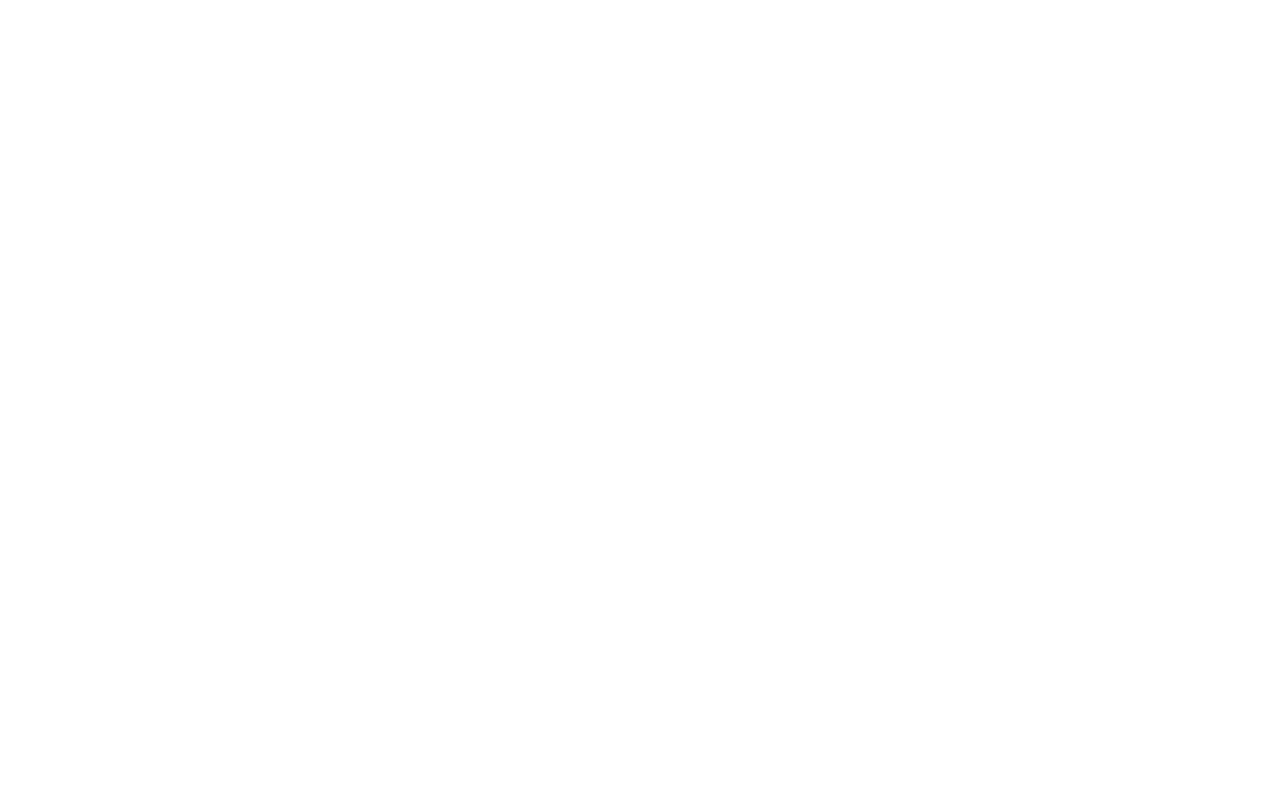
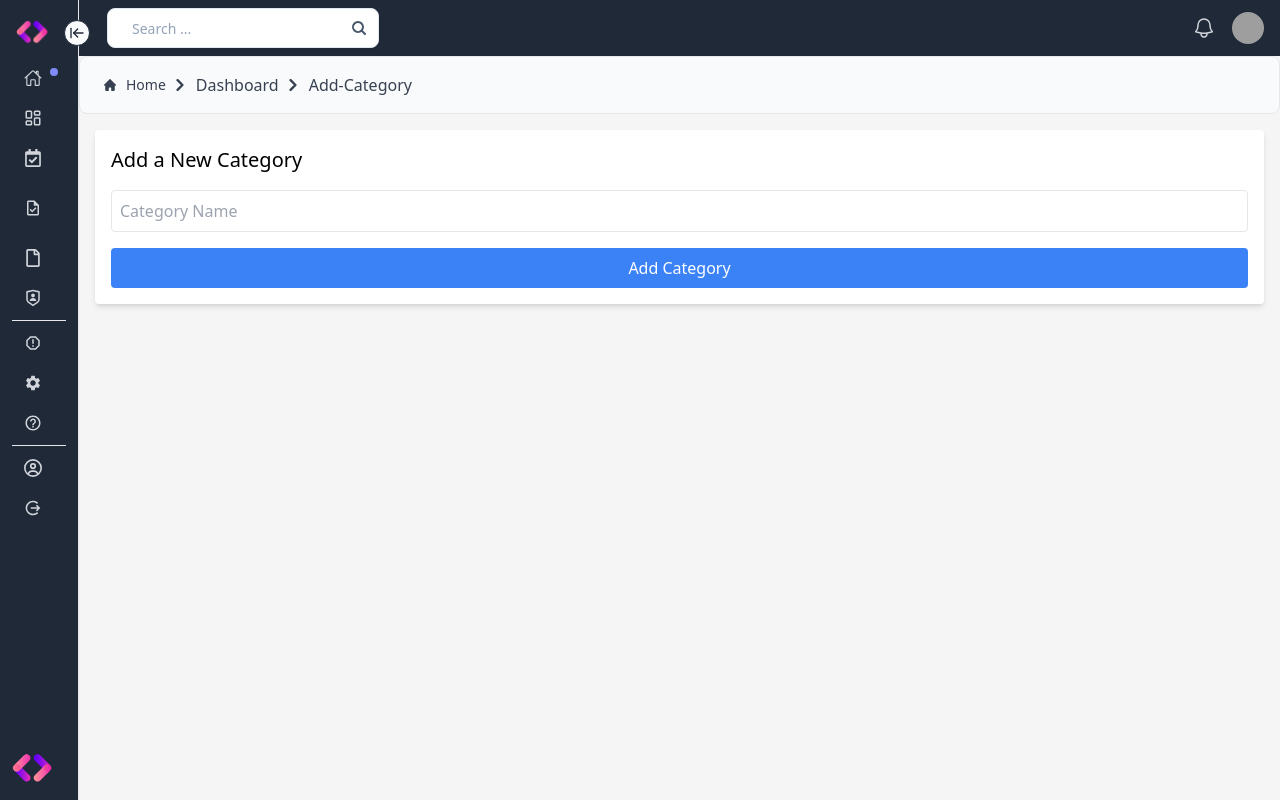
Before and after one commit to itmarko/top-5, a React (Vite) app in the folder client/: page /dashboard/add-Category in a window 1280 px wide. Before the commit this address had no page. Built offline with nearby package versions, Linux system fonts and the light colour scheme; grey boxes are pictures that could not be loaded.

Commit message:
add category page

```diff
--- a/client/index.html
+++ b/client/index.html
@@ -1,13 +1,16 @@
 <!doctype html>
 <html lang="en">
-  <head>
+
+<head>
     <meta charset="UTF-8" />
     <link rel="icon" type="image/svg+xml" href="/vite.svg" />
     <meta name="viewport" content="width=device-width, initial-scale=1.0" />
-    <title>MARKO</title>
-  </head>
-  <body>
+    <title>ManufactureIndia</title>
+</head>
+
+<body>
     <div id="root"></div>
     <script type="module" src="/src/main.jsx"></script>
-  </body>
+</body>
+
 </html>
--- a/client/src/Components/Dashboard/SideNav.jsx
+++ b/client/src/Components/Dashboard/SideNav.jsx
@@ -1,6 +1,8 @@
 import Sidebar, { SidebarItem } from "./Sidebar";
 import { FaRegCalendarCheck, FaRegFile } from "react-icons/fa";
 import {
+  Md11Mp,
+  MdCategory,
   MdHelpOutline,
   MdOutlineTask,
   MdReportGmailerrorred,
@@ -37,9 +39,12 @@
             text="Update View"
             dropdownItems={[
               { text: "Add City", link: "add-city" },
+              { text: "Add Category", link: "add-Category" },
 
             ]}
           />
+          {/* this is the category add page link in update view */}
+
           <Link to="students">
             <SidebarItem icon={<FaRegFile size={18} />} text="Project" />
           </Link>
--- /dev/null
+++ b/client/src/Components/Elements/Register/AddCategory.jsx
@@ -0,0 +1,26 @@
+import React from 'react'
+
+const AddCategory = () => {
+    return (
+        <form className="p-4 bg-white rounded shadow-md">
+            <h2 className="text-xl mb-4">Add a New Category</h2>
+            <div className="mb-4">
+                <input
+                    type="text"
+                    placeholder="Category Name"
+                    className="p-2 border rounded w-full"
+                    required
+                />
+            </div>
+            <button
+                type="submit"
+                className="p-2 px-4 py-2 bg-blue-500 text-white rounded w-full"
+            >
+                Add Category
+            </button>
+
+        </form>
+    );
+}
+
+export default AddCategory;
--- a/client/src/Components/Import/imprt.jsx
+++ b/client/src/Components/Import/imprt.jsx
@@ -21,6 +21,7 @@
 import QuickLinks from "../Dashboard/QuickLinks";
 import StudentDetails from "../Dashboard/Tables/StudentDetails";
 import AddCity from "../Elements/Register/AddCity"
+import AddCategory from "../Elements/Register/AddCategory"
 import TermsAndConditions from "../../Pages/Termandc/TermsAndConditions";
 
 // import chat
@@ -54,6 +55,7 @@
   StudentDetails,
   TermsAndConditions,
   AddCity,
+  AddCategory,
   Businesscard,
   Business,
   Form,
--- a/client/src/Components/Router/Public/PublicRouter.jsx
+++ b/client/src/Components/Router/Public/PublicRouter.jsx
@@ -21,6 +21,7 @@
   ScrollToTop,
   StudentDetails,
   AddCity,
+  AddCategory,
   TermsAndConditions,
   Explore,
   Form,
@@ -137,6 +138,7 @@
               <Route path="calender" element={<Calender />} />
               <Route path="students" element={<StudentDetails />} />
               <Route path="add-City" element={<AddCity />} />
+              <Route path="add-Category" element={<AddCategory />} />
               <Route path="user-details/:id" element={<UserDetails />} />
               <Route path="edit-details/:id" element={<Update />} />
               {/* Add more nested routes here as needed */}
```
